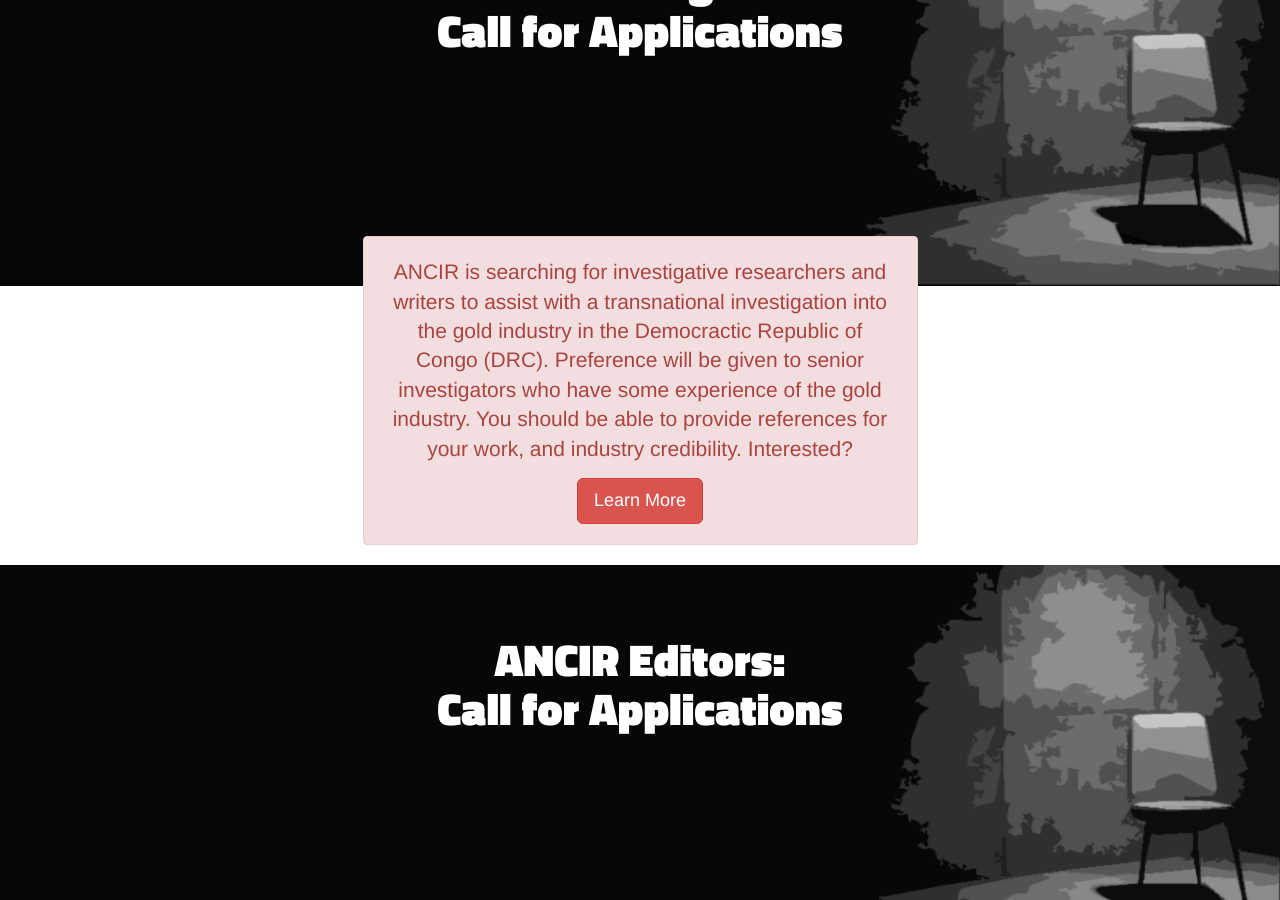
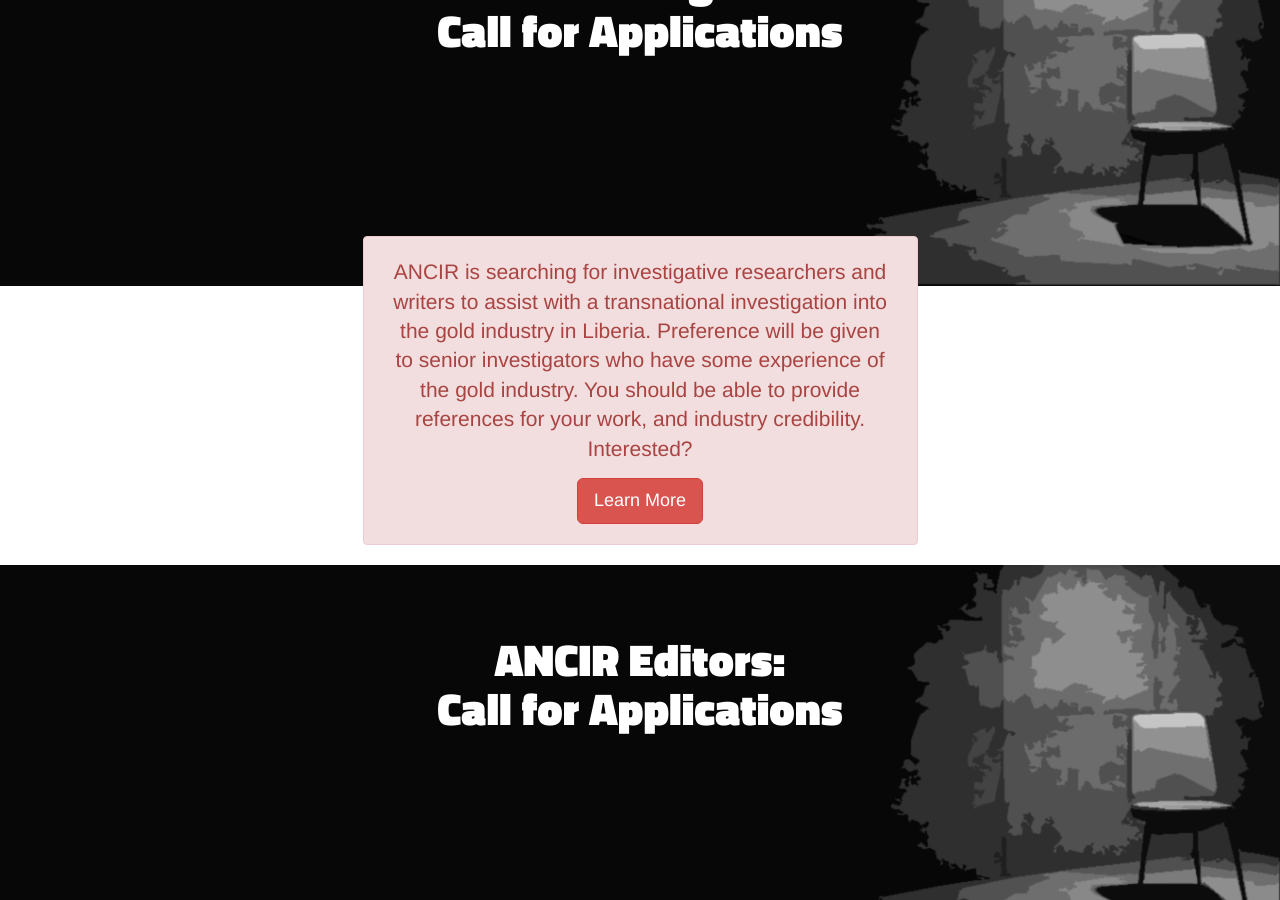
Before and after one commit to ANCIR/InvestigativeCenters.org, a Jekyll site: the page built from index.html, in a window 1280 px wide and 900 px high, scrolled down 1663 px. Built offline with Jekyll 4.4.1, drawn with Linux system fonts in a browser that asks for light colours; nearby versions of some CDN libraries; some web fonts are replaced; Markdown is read by kramdown in place of the engine named in the settings.

Commit message:
Update index.html

```diff
--- a/index.html
+++ b/index.html
@@ -82,12 +82,12 @@
       <div class="alert alert-danger text-center" style="padding:20px 25px;">
 
         <p class="lead">
-          ANCIR is searching for investigative researchers and writers to assist with a transnational investigation into the gold industry in the Democractic Republic of Congo (DRC).
+          ANCIR is searching for investigative researchers and writers to assist with a transnational investigation into the gold industry in Liberia.
 
           Preference will be given to senior investigators who have some experience of the gold industry. You should be able to provide references for your work, and industry credibility. Interested?
         </p>
 
-        <p style="margin-top:15px; margin-bottom: 0;"><a href="/gold-investigation" class="btn btn-lg btn-danger">Learn More</a></p>
+        <p style="margin-top:15px; margin-bottom: 0;"><a href="/liberia-investigation" class="btn btn-lg btn-danger">Learn More</a></p>
       </div>
     </div>
   </div>
```
